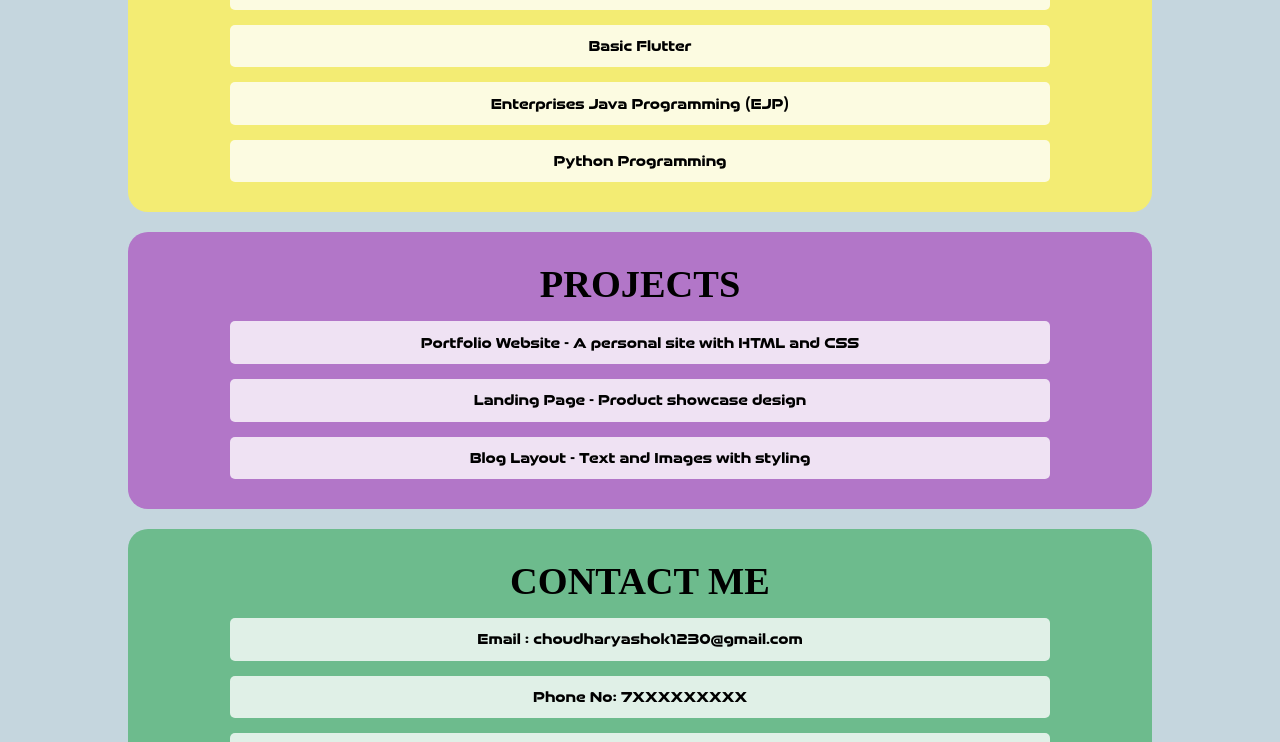
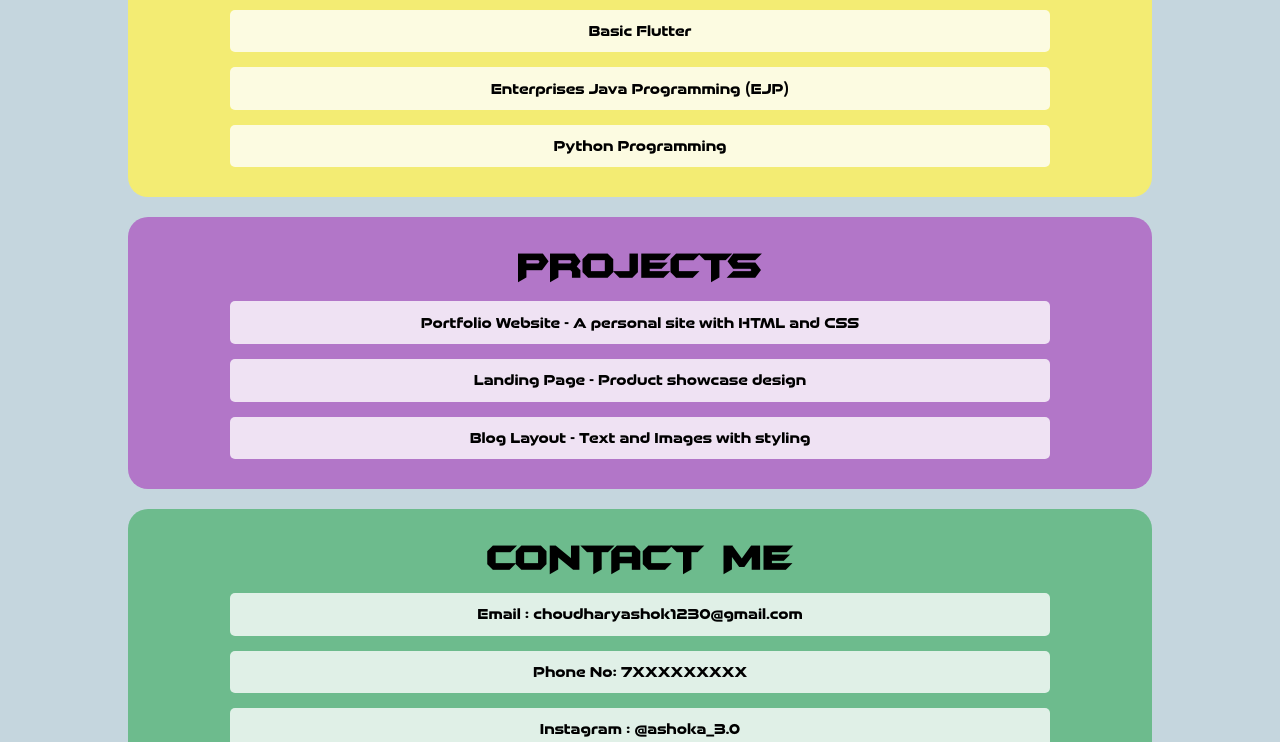
Before and after one commit to ashoka-2/portfoliocohort, a plain HTML site: page index.html in a window 1280 px wide. Shown: the part 777-1519 px from the top of the page. Drawn offline with Linux system fonts and the light colour scheme; files whose address does not match are found by name; a web font is replaced by a local one.

Commit message:
Update style.css

```diff
--- a/style.css
+++ b/style.css
@@ -2,11 +2,11 @@
 
 @font-face {
     font-family: "batman";
-    src: url(./batman_forever/batmfa__.ttf);
+    src: url(./batmfa__.ttf);
 }
 @font-face {
     font-family: "good";
-    src: url(./good_timing/good\ timing\ bd.otf);
+    src: url(./good\ timing\ bd.otf);
 }
 
 *{
```
